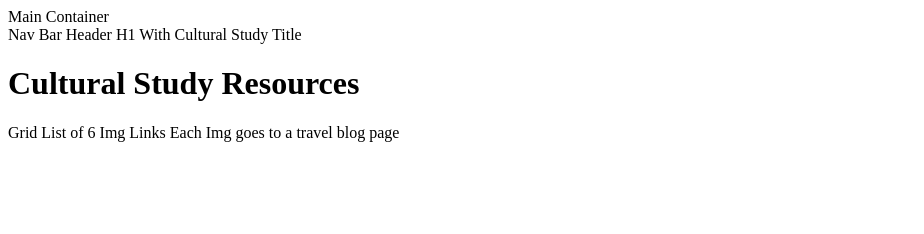
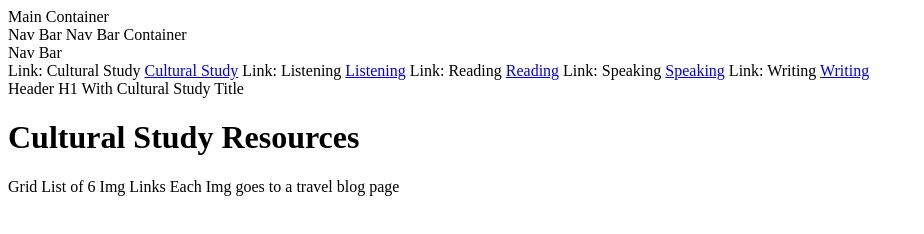
Before and after one commit to taaych/japanese-study, a plain HTML site: page cultural-study.html in a window 1280 px wide. Shown: the whole page, without its empty margins (0-924 px from the left). Drawn offline with Linux system fonts and the light colour scheme.

Commit message:
Added nav bar to all pages.

```diff
--- a/cultural-study.html
+++ b/cultural-study.html
@@ -9,6 +9,22 @@
         Main Container
         <div id="cultural-main-container">
             Nav Bar
+            Nav Bar Container
+        <div id="nav-bar-container">
+            Nav Bar
+            <nav id="nav-bar">
+                 Link: Cultural Study
+                <a class="nav-link" href="/cultural-study.html">Cultural Study</a>
+                Link: Listening
+                <a class="nav-link" href="/listening.html">Listening</a>
+                Link: Reading
+                <a class="nav-link" href="/reading.html">Reading</a>
+                Link: Speaking
+                <a class="nav-link" href="/speaking.html">Speaking</a>
+                Link: Writing
+                <a class="nav-link" href="/writing.html">Writing</a>
+            </nav>
+        </div>
 
             Header H1 With Cultural Study Title
             <h1 id="cultural-title">Cultural Study Resources</h1>
```
Also changed, not shown: listening.html (+16 -0 lines), reading.html (+16 -0 lines), speaking.html (+16 -0 lines), writing.html (+16 -0 lines).
